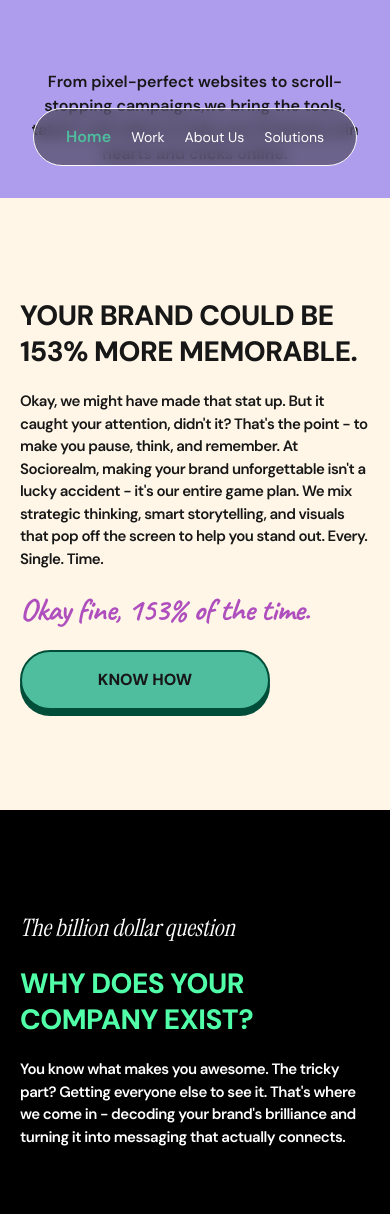
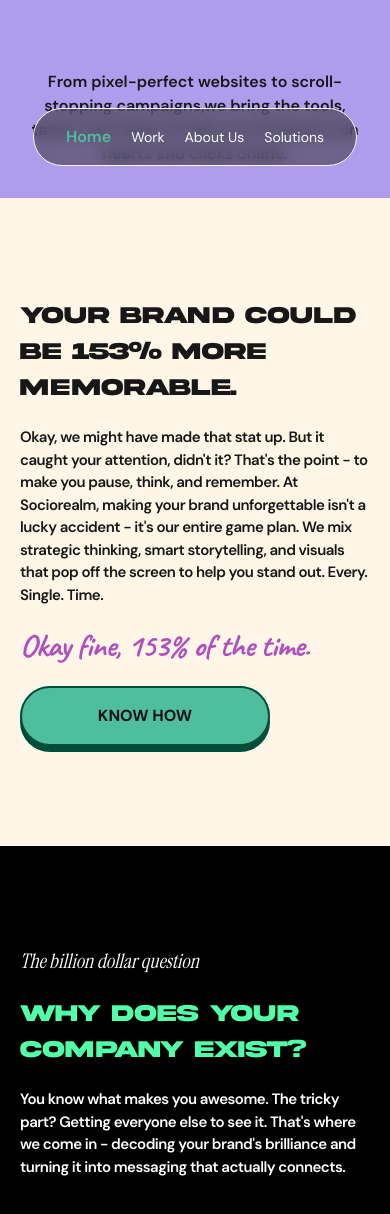
Before and after one commit to andrew-0210/sociorealm_website, a Next.js app: page / in a window 390 px wide. Shown: the part 646-1860 px from the top of the page. Built offline with nearby package versions, Linux system fonts and the light colour scheme.

Commit message:
fonts updated

```diff
--- a/src/app/globals.css
+++ b/src/app/globals.css
@@ -9,6 +9,7 @@
   --font-sans: var(--font-dm-sans);
   --font-serif: var(--font-instrument-serif);
   --font-handwritten: var(--font-caveat-hand);
+  --font-heading: var(--font-akira);
 }
 
 body {
--- a/src/app/layout.jsx
+++ b/src/app/layout.jsx
@@ -1,23 +1,12 @@
-import { Instrument_Serif, DM_Sans, Caveat } from "next/font/google";
 import "./globals.css";
 import Header from "@/components/layout/Header";
 import Footer from "@/components/layout/Footer";
-
-const instrumentSerif = Instrument_Serif({
-  variable: "--font-instrument-serif",
-  subsets: ["latin"],
-  weight: ["400"],
-});
-
-const dmSans = DM_Sans({
-  variable: "--font-dm-sans",
-  subsets: ["latin"],
-  weight: ["400", "500", "600", "700", "800"],
-});
-const caveatHand = Caveat({
-  variable: "--font-caveat-hand",
-  subsets: ["latin"],
-});
+import {
+  instrumentSerif,
+  caveatHand,
+  dmSans,
+  akiraExpanded,
+} from "@/fonts/font";
 
 export const metadata = {
   title: "Sociorealm | Where Ideas Click and Brands Stick",
@@ -29,7 +18,7 @@ export default function RootLayout({ children }) {
   return (
     <html lang="en">
       <body
-        className={`${instrumentSerif.variable} ${dmSans.variable} ${caveatHand.variable} antialiased`}
+        className={`${instrumentSerif.variable} ${dmSans.variable} ${caveatHand.variable} ${akiraExpanded.variable} antialiased`}
       >
         <Header />
         {children}
--- a/src/components/sections/WhyUs.jsx
+++ b/src/components/sections/WhyUs.jsx
@@ -3,7 +3,7 @@ const WhyUs = () => {
     <section className="h-full px-[1.25rem] py-[6.25rem]">
       <div className="mx-auto flex max-w-[1440px] items-center">
         <div className="flex max-w-[590px] flex-col items-start gap-[1.25rem] md:gap-[2rem]">
-          <h2 className="text-[1.75rem] leading-[2.25rem] font-extrabold tracking-[-0.5px] uppercase md:text-[3.5rem] md:leading-[58px]">
+          <h2 className="font-heading text-[1.5rem] leading-[2.25rem] tracking-[-0.5px] uppercase md:text-[3.5rem] md:leading-[58px]">
             Your Brand could be 153% more memorable.
           </h2>
           <p className="text-[0.938rem] leading-[1.5] font-semibold tracking-[-0.5px] whitespace-pre-line md:text-[1.125rem]">
--- a/src/components/sections/WhyYourCompany.jsx
+++ b/src/components/sections/WhyYourCompany.jsx
@@ -2,11 +2,11 @@ const WhyYourCompany = () => {
   return (
     <section className="h-full bg-[#000000] px-[1.25rem] py-[6.25rem] text-[#fff]">
       <div className="mx-auto flex max-w-[1440px] justify-start text-left md:justify-center md:text-center">
-        <div className="flex max-w-[590px] flex-col gap-[1.25rem] md:gap-[2rem]">
-          <span className="font-serif text-[1.5rem] italic md:text-[2rem]">
+        <div className="flex max-w-[650px] flex-col gap-[1.25rem] md:gap-[2rem]">
+          <span className="font-serif text-[1.25rem] italic md:text-[2rem]">
             The billion dollar question
           </span>
-          <h2 className="text-[1.75rem] leading-[2.25rem] font-extrabold tracking-[-0.5px] text-[#52ffa9] uppercase md:text-[3.5rem] md:leading-[58px]">
+          <h2 className="font-heading text-[1.5rem] leading-[2.25rem] tracking-[-0.5px] text-[#52ffa9] uppercase md:text-[3.5rem] md:leading-[58px]">
             Why does your company exist?
           </h2>
           <p className="text-[0.938rem] leading-[1.5] font-semibold tracking-[-0.5px] whitespace-pre-line md:text-[1.125rem]">
--- /dev/null
+++ b/src/fonts/font.js
@@ -0,0 +1,29 @@
+import localFont from "next/font/local";
+import { Instrument_Serif, DM_Sans, Caveat } from "next/font/google";
+
+export const akiraExpanded = localFont({
+  src: [
+    {
+      path: "./Akira Expanded.otf",
+      style: "normal",
+    },
+  ],
+  variable: "--font-akira",
+});
+
+export const instrumentSerif = Instrument_Serif({
+  variable: "--font-instrument-serif",
+  subsets: ["latin"],
+  weight: ["400"],
+});
+
+export const dmSans = DM_Sans({
+  variable: "--font-dm-sans",
+  subsets: ["latin"],
+  weight: ["400", "500", "600", "700", "800"],
+});
+
+export const caveatHand = Caveat({
+  variable: "--font-caveat-hand",
+  subsets: ["latin"],
+});
```
Also changed, not shown: src/fonts/Akira Expanded.otf (added). Lines whose indentation alone changed are shown as unchanged.
